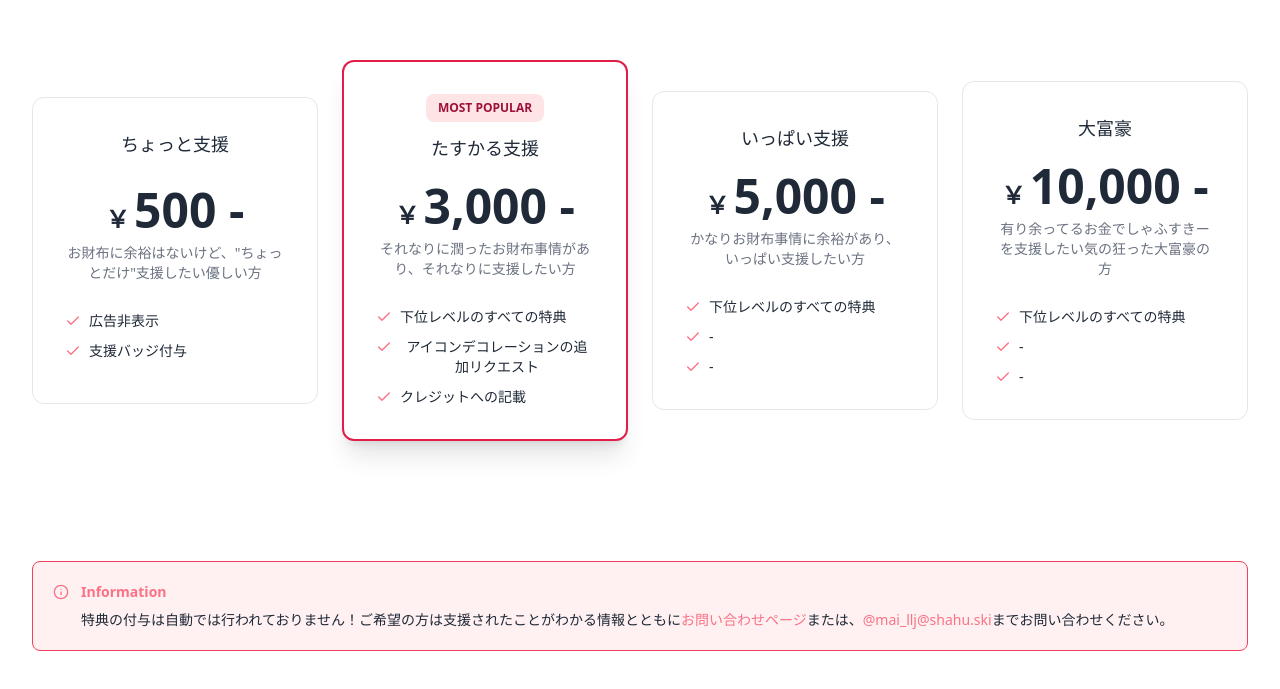
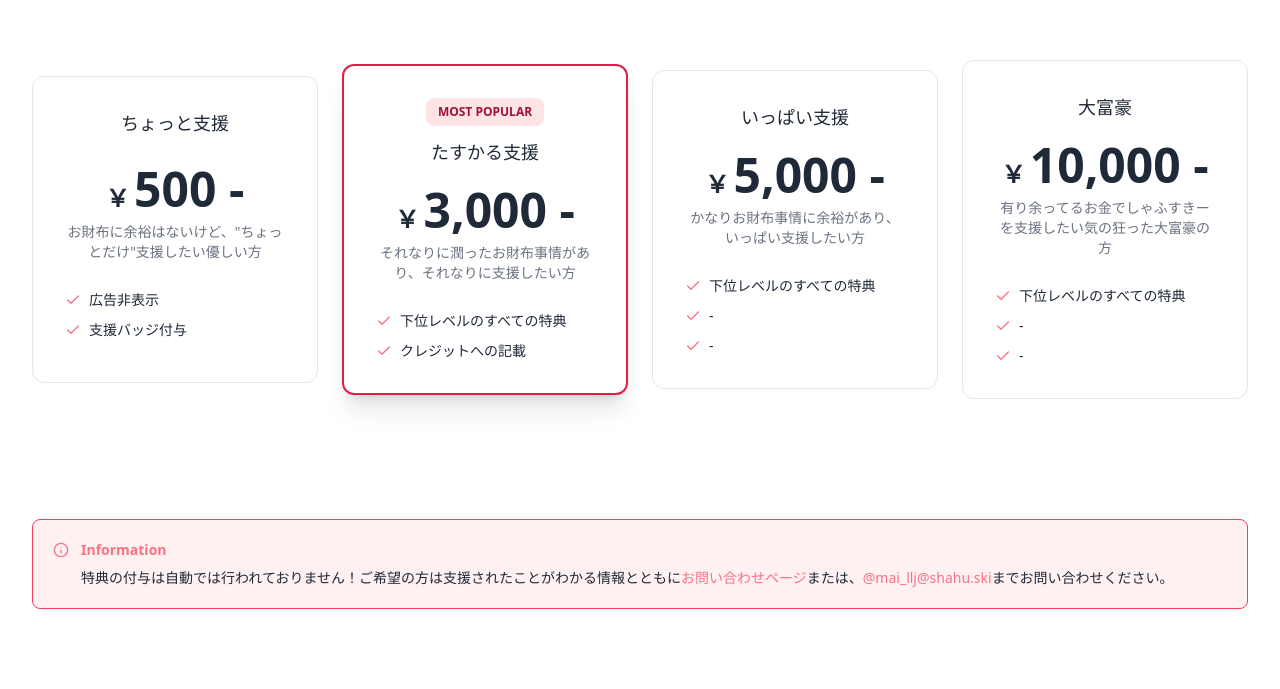
Before and after one commit to team-shahu/shahu.ski-portal, a Vue app: page /donate in a window 1280 px wide. Shown: the part 667-1356 px from the top of the page. Built offline with nearby package versions, Linux system fonts and the light colour scheme; what microcms-js-sdk would draw is missing.

Commit message:
change: donate

```diff
--- a/src/pages/Donate.vue
+++ b/src/pages/Donate.vue
@@ -118,13 +118,6 @@
                 <li class="flex space-x-2">
                 <svg class="flex-shrink-0 mt-0.5 h-4 w-4 text-rose-400 dark:text-rose-500" xmlns="http://www.w3.org/2000/svg" width="24" height="24" viewBox="0 0 24 24" fill="none" stroke="currentColor" stroke-width="2" stroke-linecap="round" stroke-linejoin="round"><polyline points="20 6 9 17 4 12"/></svg>
                 <span class="text-gray-800 dark:text-gray-400">
-                    アイコンデコレーションの追加リクエスト
-                </span>
-                </li>
-
-                <li class="flex space-x-2">
-                <svg class="flex-shrink-0 mt-0.5 h-4 w-4 text-rose-400 dark:text-rose-500" xmlns="http://www.w3.org/2000/svg" width="24" height="24" viewBox="0 0 24 24" fill="none" stroke="currentColor" stroke-width="2" stroke-linecap="round" stroke-linejoin="round"><polyline points="20 6 9 17 4 12"/></svg>
-                <span class="text-gray-800 dark:text-gray-400">
                     クレジットへの記載
                 </span>
                 </li>
```
